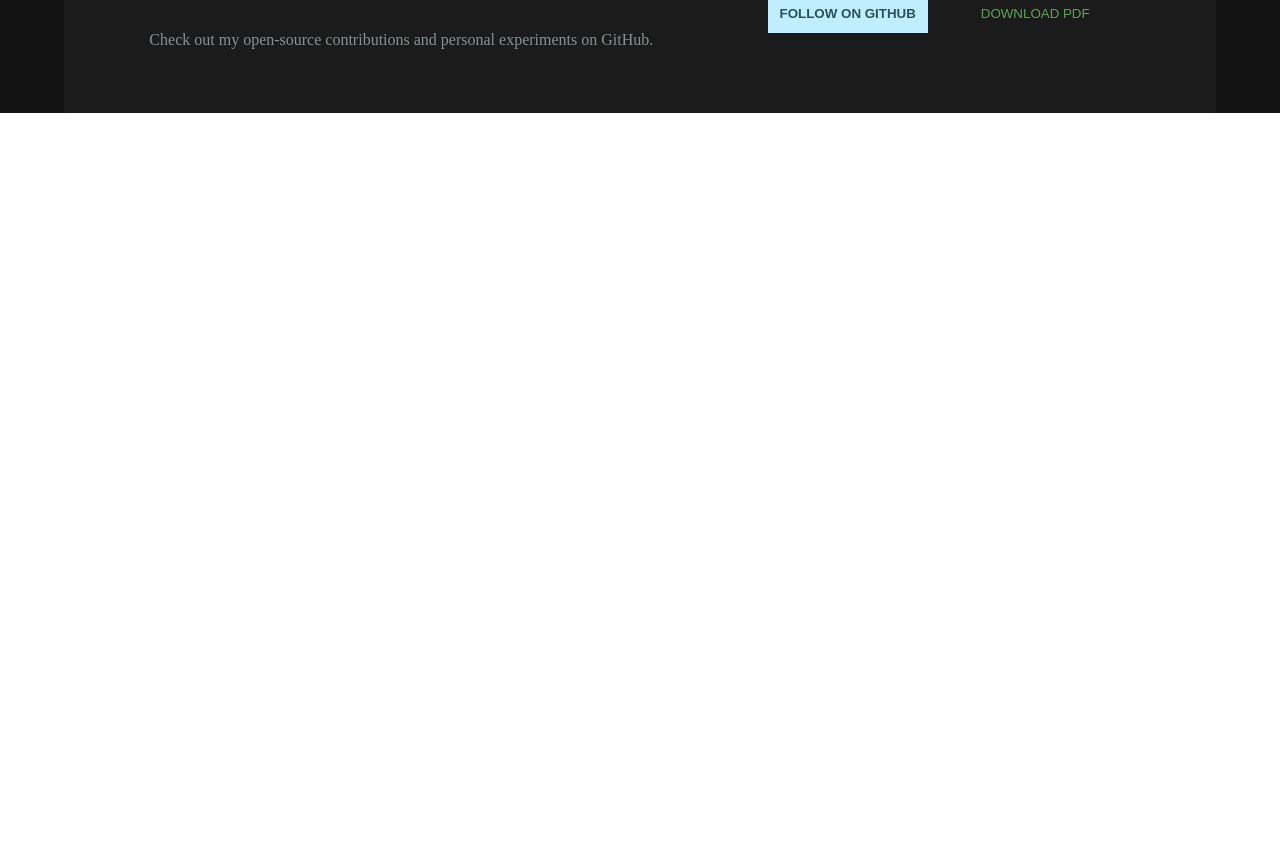
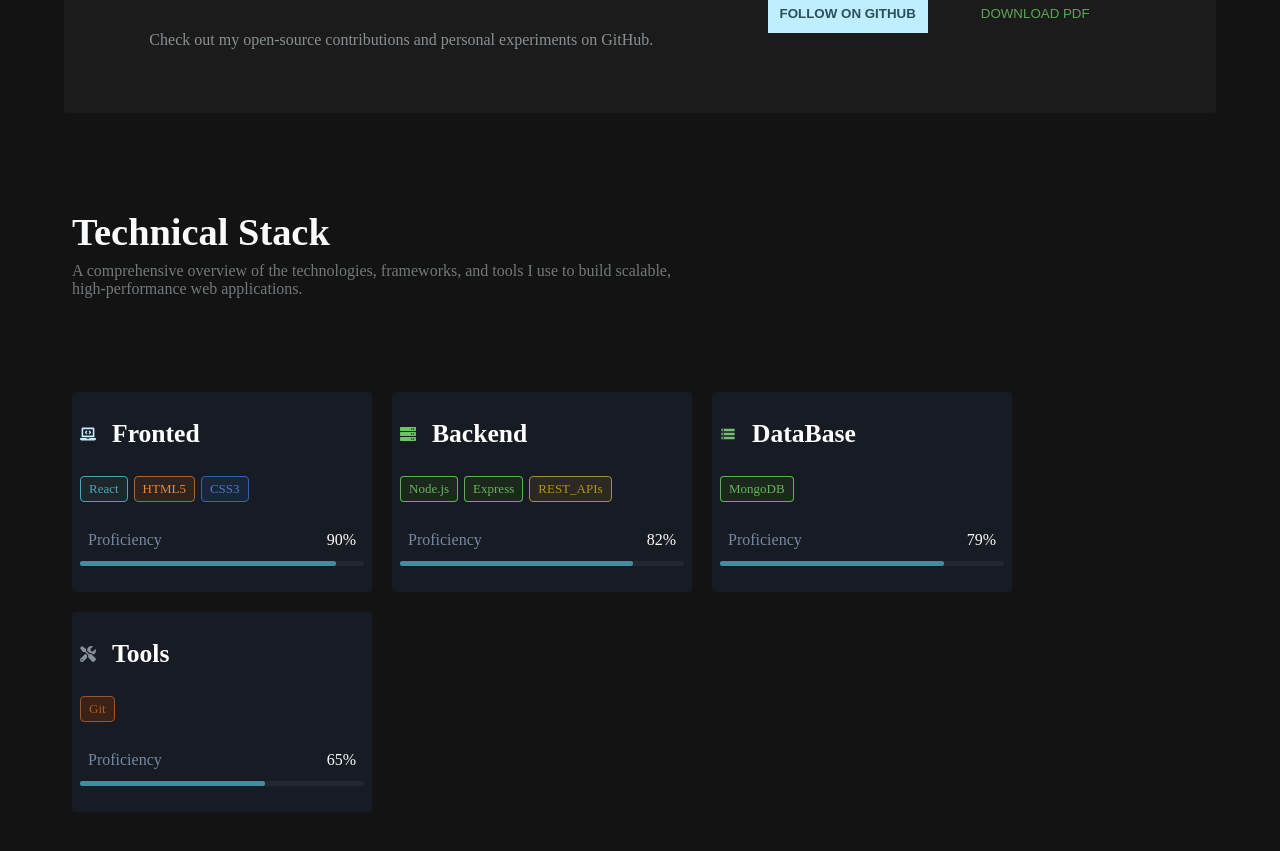
Before and after one commit to Ahsanulhaq01/portfolio-website, a React (Vite) app: page / in a window 1280 px wide. Shown: the part 1947-2798 px from the top of the page. Before the commit the page ends 2060 px from the top, so only its background shows below. Built offline with nearby package versions, Linux system fonts and the light colour scheme.

Commit message:
feat: add Skills page and UsedTechnologies component; integrate progress bars and icons

```diff
--- a/package.json
+++ b/package.json
@@ -14,6 +14,7 @@
     "prismjs": "^1.30.0",
     "react": "^19.2.5",
     "react-dom": "^19.2.5",
+    "react-icons": "^5.6.0",
     "react-router": "^7.14.2",
     "react-router-dom": "^7.14.2"
   },
--- a/src/App.jsx
+++ b/src/App.jsx
@@ -1,12 +1,14 @@
 import Navbar from "./components/navbar/Navbar"
 import Homepage from "./pages/homepage/Homepage"
 import Projects from "./pages/projects/Projects"
+import Skills from "./pages/skills/Skills"
 function App() {
   return (
     <>
     <Navbar/>
     <Homepage/>
     <Projects/>
+    <Skills/>
     </>
   )
 }
--- a/src/components/languagesused/Languages.jsx
+++ b/src/components/languagesused/Languages.jsx
@@ -32,6 +32,26 @@ function Languages({ items }) {
       backgroundColor: "#1E2938",
       borderColor: "#4CA4BC",
     },
+    HTML5 : {
+      color: "#E88739",
+      backgroundColor: "#2D2421",
+      borderColor: "#a56344",
+    },
+    CSS3 : {
+      color: "#437dc9",
+      backgroundColor: "#1A2538",
+      borderColor: "#3362b1",
+    },
+    REST_APIs :{
+      color: "#B49418",
+      backgroundColor: "#2C2A20",
+      borderColor: "#a38d3e",
+    },
+    Git : {
+      color: "#B95919",
+      backgroundColor: "#392318",
+      borderColor: "#a0522a",
+    }
   };
   return (
     <motion.div
--- /dev/null
+++ b/src/components/progressbar/ProgressBar.jsx
@@ -0,0 +1,34 @@
+import './progressbar.css'
+import { motion } from 'framer-motion'
+
+function ProgressBar({value}) {
+    const widthMap = {
+        Fronted : 90,
+        Backend : 82,
+        DataBase : 79,
+        Tools : 65,
+    }
+  return (
+    <motion.div
+          initial={{ opacity: 0, y: 50 }}
+          whileInView={{ opacity: 1, y: 0 }}
+          exit={{ opacity: 0, y: 50 }}
+          transition={{ duration: 0.4 }}
+          viewport={{ amount: 0.2 }} className="progress-bar-main-container">
+        <div className="progress-bar-container">
+          <div className="profficency-and-percentage">
+            <p>Proficiency</p>
+            <p>{widthMap[value]}%</p>
+          </div>
+
+        </div>
+        <div className="progress-bar">
+            <div className="progress-fill" style={{width : widthMap[value]+"%"}}>
+
+            </div>
+        </div>
+    </motion.div>
+  )
+}
+
+export default ProgressBar
--- /dev/null
+++ b/src/components/progressbar/progressbar.css
@@ -0,0 +1,27 @@
+.progress-bar{
+    width: 100%;
+    height: 5px;
+    border-radius: 2px;
+    background-color: #22262E;
+}
+.progress-fill{
+    height: 100%;
+    background-color: #458ca0;
+    border-radius: 2px;
+}
+
+.progress-bar-main-container{
+    display: flex;
+    flex-direction: column;
+    gap: 10px;
+}
+
+.profficency-and-percentage{
+    display: flex;
+    align-items: center;
+    justify-content: space-between;
+    padding: 2px 8px;
+}
+.profficency-and-percentage p:nth-child(1){
+    color: #7788a3;
+}
--- /dev/null
+++ b/src/components/technologies/UsedTechnologies.jsx
@@ -0,0 +1,40 @@
+import Languages from "../languagesused/Languages";
+import ProgressBar from "../progressbar/ProgressBar";
+import { FaLaptopCode, FaServer, FaTools } from "react-icons/fa";
+import { motion } from "framer-motion";
+import { MdStorage } from "react-icons/md";
+import "./usetech.css";
+
+function UsedTechnologies({items}) {
+  const iconMap = {
+    Fronted: <FaLaptopCode color="#BFEFFF" />,
+    Backend: <FaServer color="#6BC664" />,
+    DataBase: <MdStorage color="#78BD76" />,
+    Tools: <FaTools color="#889197" />,
+  };
+  const languagesMap = {
+    Fronted: ["React", "HTML5", "CSS3"],
+    Backend: ["Node.js", "Express", "REST_APIs"],
+    DataBase: ["MongoDB"],
+    Tools: ["Git"],
+  }
+  return (
+    <>
+      <div className="usedtech-main-container">
+        <motion.div
+          initial={{ opacity: 0, y: 50 }}
+          whileInView={{ opacity: 1, y: 0 }}
+          exit={{ opacity: 0, y: 50 }}
+          transition={{ duration: 0.4 }}
+          viewport={{ amount: 0.2 }} className="heading-container">
+          {iconMap[items.icon]}
+          <h2 className="tech-heading-text">{items.techName}</h2>
+        </motion.div>
+        <Languages items={languagesMap[items.techName]} />
+        <ProgressBar value = {items.techName}/>
+      </div>
+    </>
+  );
+}
+
+export default UsedTechnologies;
--- /dev/null
+++ b/src/components/technologies/usetech.css
@@ -0,0 +1,21 @@
+.usedtech-main-container{
+    display: flex;
+    flex-direction: column;
+    justify-content: space-evenly;
+    padding: 0px 8px;
+    background-color: #171B23;
+    width: 100%;
+    max-width: 300px;
+    min-height: 200px;
+    border-radius: 4px;
+}
+
+.heading-container{
+    display: flex;
+    gap: 16px;
+    align-items: center;
+}
+
+.tech-heading-text{
+    font-size: clamp(20px , 2vw , 30px);
+}
--- /dev/null
+++ b/src/pages/skills/Skills.jsx
@@ -0,0 +1,29 @@
+import UsedTechnologies from '../../components/technologies/UsedTechnologies'
+import { motion } from 'framer-motion'
+import './skills.css'
+
+function Skills() {
+  return (
+    <>
+        <section className="skills-section">
+            <motion.div
+          initial={{ opacity: 0, y: 50 }}
+          whileInView={{ opacity: 1, y: 0 }}
+          exit={{ opacity: 0, y: 50 }}
+          transition={{ duration: 0.4 }}
+          viewport={{ amount: 0.2 }} className="skills-section-header-container">
+                <h1 className='skills-heading'>Technical Stack</h1>
+                <p className="intro-of-skill-page"> A comprehensive overview of the technologies, frameworks, and tools I use to build scalable, high-performance web applications. </p>
+            </motion.div>
+            <div className="skill-component-container">
+               <UsedTechnologies items = {{icon : "Fronted" , techName : "Fronted"}}/>
+               <UsedTechnologies items = {{icon : "Backend" , techName : "Backend"}}/>
+               <UsedTechnologies items = {{icon : "DataBase" , techName : "DataBase"}}/>
+               <UsedTechnologies items = {{icon : "Tools" , techName : "Tools"}}/>
+            </div>
+        </section>
+    </>
+  )
+}
+
+export default Skills
--- /dev/null
+++ b/src/pages/skills/skills.css
@@ -0,0 +1,44 @@
+.skills-section{
+    min-height: 100vh;
+    background-color: #fff;
+    background-color:#131313 ;
+    display: flex;
+    flex-direction: column;
+    justify-content: space-evenly;
+    align-items: center;
+    color: white;
+    padding: 10px 0px;
+
+}
+
+.skills-section-header-container{
+    display: flex;
+    flex-direction: column;
+    gap: 8px;
+    width : 100%;
+    max-width : 90%;
+    justify-content: center;
+    padding: 4px 8px;
+}
+.skills-section-header-container .skills-heading{
+    font-weight: bold;
+    color: #F8FAFC;
+    font-size: clamp(20px , 3vw , 40px);
+    max-width: 500px;
+
+}
+.intro-of-skill-page{
+    color: #72797C;
+    max-width: 600px;
+}
+
+.skill-component-container{
+    display: flex;
+    width: 100%;
+    max-width: 90%;
+    min-height: 240px;
+    padding:  8px;
+    gap: 20px;
+    flex-wrap: wrap;
+
+}
```
Also changed, not shown: 1 other file (tests, documents, lock files or other folders).
